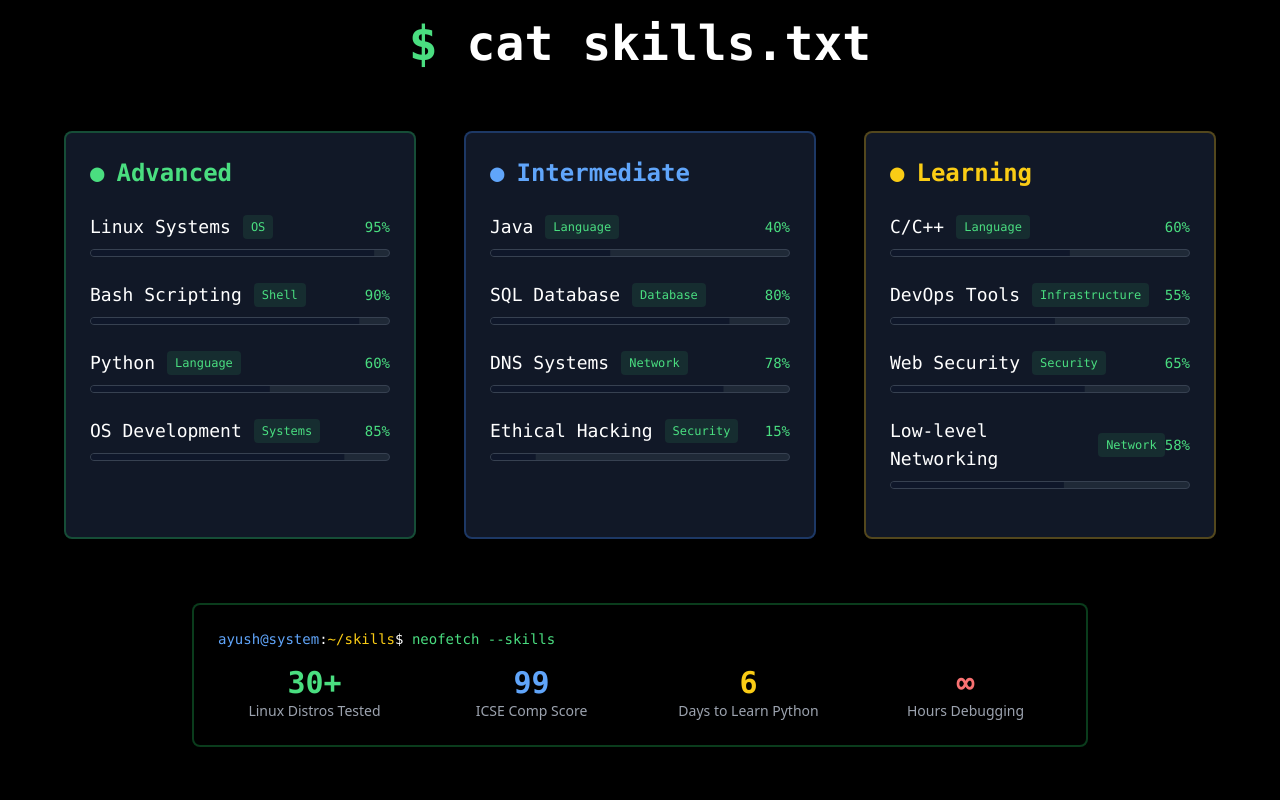
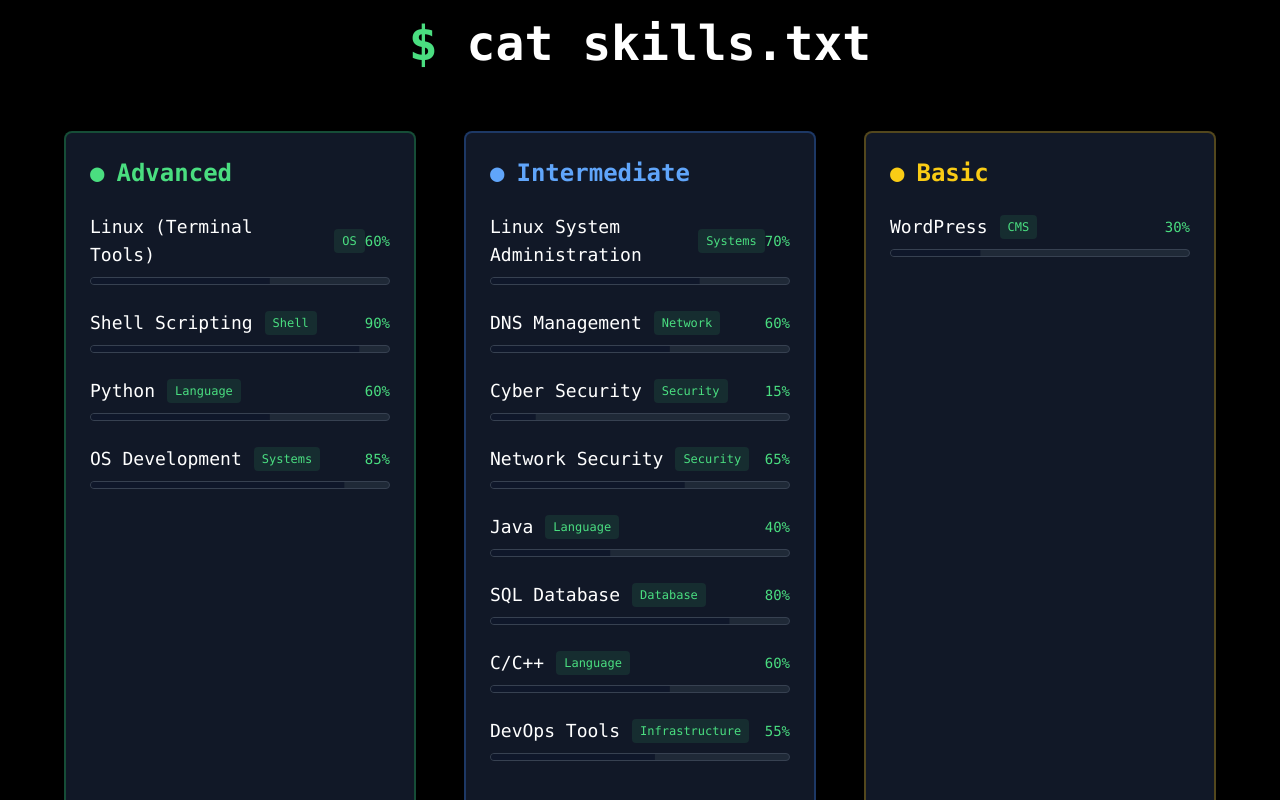
Before and after one commit to gt-ayush/portfolio-root, a React (Vite) app: page / in a window 1280 px wide. Shown: the part 1700-2500 px from the top of the page. Built offline with nearby package versions, Linux system fonts and the light colour scheme.

Commit message:
Refactor: Update skills section
Updated the skills section with the new skill levels, renamed skills, and removed low-level networking.

```diff
--- a/src/components/Skills.tsx
+++ b/src/components/Skills.tsx
@@ -5,22 +5,23 @@ import { Progress } from '@/components/ui/progress';
 const Skills = () => {
   const skills = {
     advanced: [
-      { name: 'Linux Systems', level: 95, category: 'OS' },
-      { name: 'Bash Scripting', level: 90, category: 'Shell' },
+      { name: 'Linux (Terminal Tools)', level: 60, category: 'OS' },
+      { name: 'Shell Scripting', level: 90, category: 'Shell' },
       { name: 'Python', level: 60, category: 'Language' },
       { name: 'OS Development', level: 85, category: 'Systems' }
     ],
     intermediate: [
+      { name: 'Linux System Administration', level: 70, category: 'Systems' },
+      { name: 'DNS Management', level: 60, category: 'Network' },
+      { name: 'Cyber Security', level: 15, category: 'Security' },
+      { name: 'Network Security', level: 65, category: 'Security' },
       { name: 'Java', level: 40, category: 'Language' },
       { name: 'SQL Database', level: 80, category: 'Database' },
-      { name: 'DNS Systems', level: 78, category: 'Network' },
-      { name: 'Ethical Hacking', level: 15, category: 'Security' }
+      { name: 'C/C++', level: 60, category: 'Language' },
+      { name: 'DevOps Tools', level: 55, category: 'Infrastructure' }
     ],
-    learning: [
-      { name: 'C/C++', level: 60, category: 'Language' },
-      { name: 'DevOps Tools', level: 55, category: 'Infrastructure' },
-      { name: 'Web Security', level: 65, category: 'Security' },
-      { name: 'Low-level Networking', level: 58, category: 'Network' }
+    basic: [
+      { name: 'WordPress', level: 30, category: 'CMS' }
     ]
   };
 
@@ -70,12 +71,12 @@ const Skills = () => {
             ))}
           </div>
 
-          {/* Learning Skills */}
+          {/* Basic Skills */}
           <div className="bg-gray-900 rounded-lg p-6 border-2 border-yellow-500/30">
             <h3 className="text-2xl font-bold text-yellow-400 mb-6 font-mono flex items-center">
-              <span className="mr-3">●</span> Learning
+              <span className="mr-3">●</span> Basic
             </h3>
-            {skills.learning.map((skill, index) => (
+            {skills.basic.map((skill, index) => (
               <SkillBar key={skill.name} skill={skill} index={index} />
             ))}
           </div>
```
